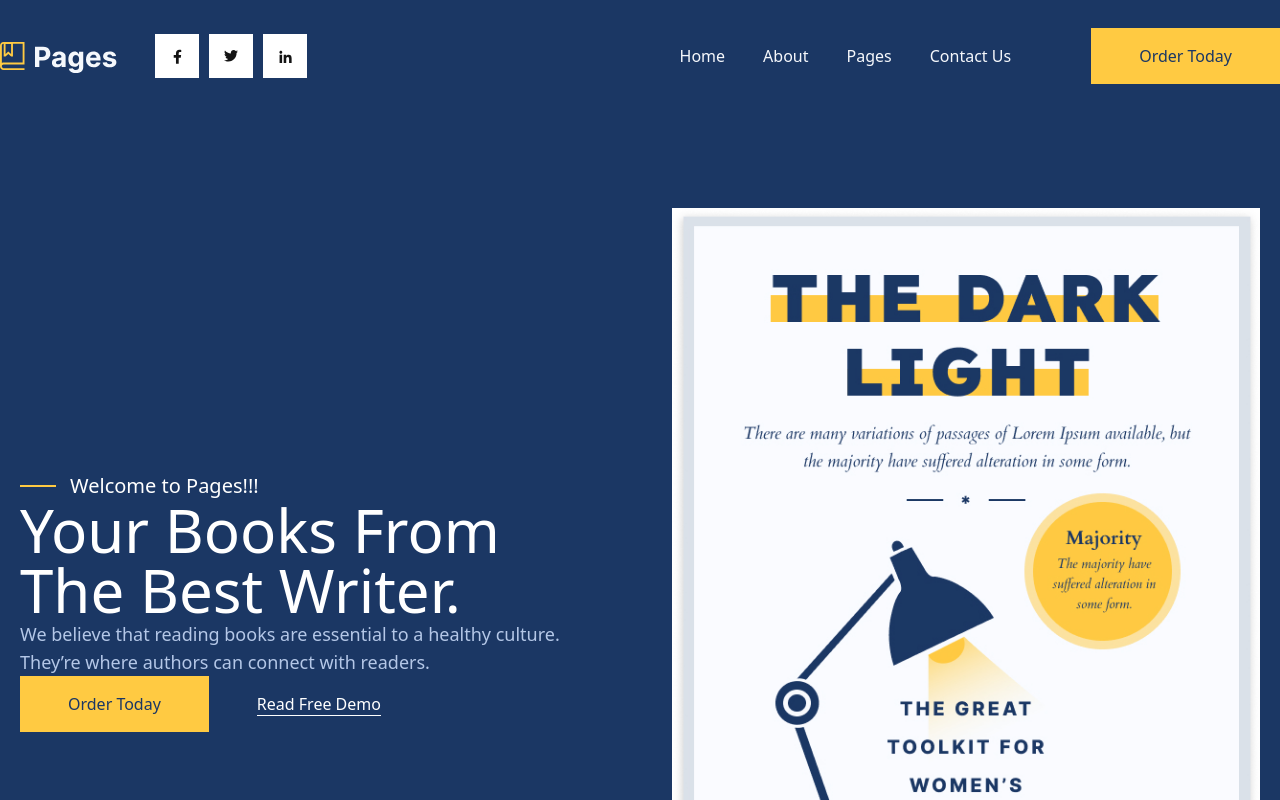
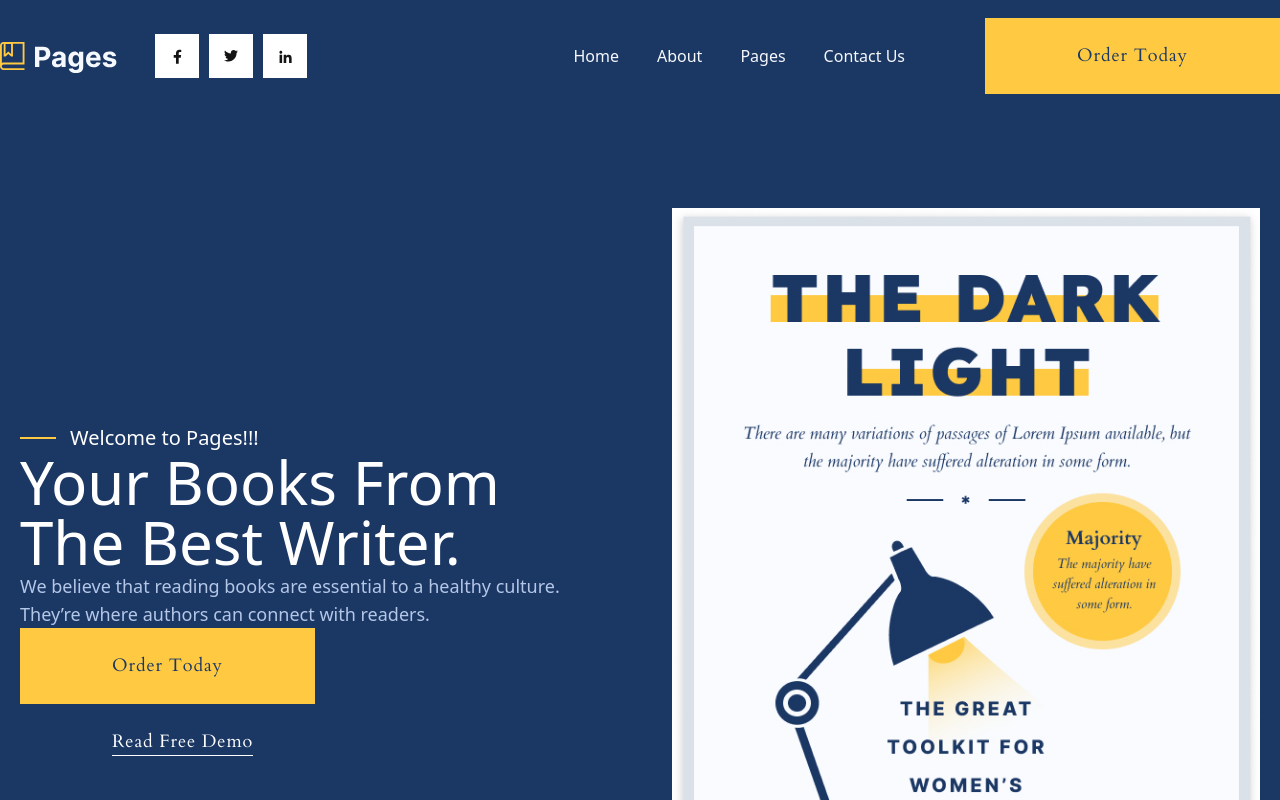
Before and after one commit to DeFosu/react-book-shop, a React (Vite) app: page / in a window 1280 px wide. Shown: the top 800 px of the page. Built offline with nearby package versions, Linux system fonts and the light colour scheme.

Commit message:
Update Button component styles: adjust size classes and enhance variant classes with tracking properties

```diff
--- a/src/components/Button/Button.tsx
+++ b/src/components/Button/Button.tsx
@@ -15,14 +15,15 @@ type ButtonProps = {
 
 const sizeClasses = {
   sm: "px-3 py-1.5 text-sm",
-  md: "px-4 py-2 text-base",
-  lg: "px-12 py-4 text-base",
+  md: "px-13 py-4 text-lg",
+  lg: "px-23 py-6 text-lg",
 };
 
 const variantClasses = {
-  outlined: "border border-accent text-accent hover:bg-accent/10",
-  filled: "bg-accent text-primary hover:bg-accent/90",
-  text: "text-white ",
+  outlined:
+    "border border-accent text-accent hover:bg-accent/10  tracking-wide",
+  filled: "bg-accent text-primary hover:bg-accent/90 tracking-wider",
+  text: "text-white tracking-wider",
 };
 
 const Button = ({
@@ -34,9 +35,10 @@ const Button = ({
   onClick,
   disabled = false,
 }: ButtonProps) => {
-  const baseClasses = `font-medium transition-colors duration-200 cursor-pointer
+  const baseClasses = `font-cardo font-medium transition-colors duration-200 cursor-pointer
     focus:outline-none focus:ring-2 focus:ring-accent focus:ring-offset-2
     disabled:opacity-50 disabled:cursor-not-allowed `;
+
   const iconClasses = isIcon ? "p-2 aspect-square" : "";
 
   return (
```
